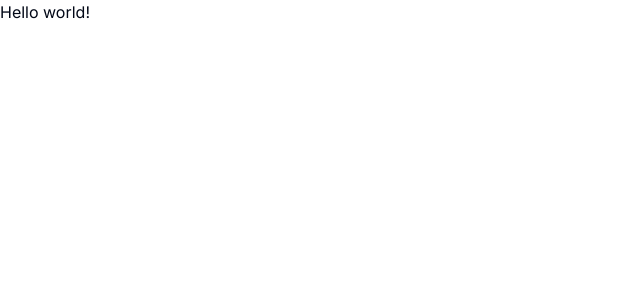
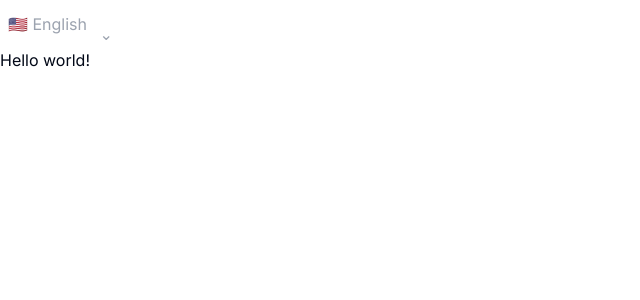
Before and after one commit to cfatrane/nextjs-boilerplate, a Next.js app: page /en in a window 1280 px wide. Shown: the top 300 px of the page, without its empty margins (0-640 px from the left). Built offline with nearby package versions, Linux system fonts and the light colour scheme.

Commit message:
add swith lang

```diff
--- a/messages/en.json
+++ b/messages/en.json
@@ -1,5 +1,9 @@
 {
   "Index": {
     "title": "Hello world!"
+  },
+  "LocaleSwitcher": {
+    "label": "Change language",
+    "locale": "{locale, select, fr {🇫🇷 Français} en {🇺🇸 English} other {Unknown}}"
   }
 }
--- a/messages/fr.json
+++ b/messages/fr.json
@@ -1,5 +1,9 @@
 {
   "Index": {
     "title": "Salut le monde!"
+  },
+  "LocaleSwitcher": {
+    "label": "Changer langue",
+    "locale": "{locale, select, fr {🇫🇷 Français} en {🇺🇸 English} other {Unknown}}"
   }
 }
--- a/src/app/[locale]/page.tsx
+++ b/src/app/[locale]/page.tsx
@@ -1,6 +1,14 @@
 import { useTranslations } from 'next-intl';
+
+import LocaleSwitcher from '@/components/LocaleSwitcher';
 
 export default function Index() {
   const t = useTranslations('Index');
-  return <h1>{t('title')}</h1>;
+  return (
+    <div>
+      <LocaleSwitcher />
+
+      <h1>{t('title')}</h1>
+    </div>
+  );
 }
--- /dev/null
+++ b/src/components/LocaleSwitcher/index.tsx
@@ -0,0 +1,21 @@
+import { useLocale, useTranslations } from 'next-intl';
+
+import LocaleSwitcherSelect from '@/components/LocaleSwitcherSelect';
+
+import { locales } from '../../config';
+
+export default function LocaleSwitcher() {
+  const t = useTranslations('LocaleSwitcher');
+  const locale = useLocale();
+
+  console.log('locale', locale);
+  return (
+    <LocaleSwitcherSelect defaultValue={locale} label={t('label')}>
+      {locales.map((cur) => (
+        <option key={cur} value={cur}>
+          {t('locale', { locale: cur })}
+        </option>
+      ))}
+    </LocaleSwitcherSelect>
+  );
+}
--- /dev/null
+++ b/src/components/LocaleSwitcherSelect/index.tsx
@@ -0,0 +1,58 @@
+'use client';
+
+import { ChangeEvent, ReactNode, useTransition } from 'react';
+
+import clsx from 'clsx';
+import { useParams } from 'next/navigation';
+
+import { useRouter, usePathname } from '../../navigation';
+
+type Props = {
+  children: ReactNode;
+  defaultValue: string;
+  label: string;
+};
+
+export default function LocaleSwitcherSelect({
+  children,
+  defaultValue,
+  label,
+}: Props) {
+  const router = useRouter();
+  const [isPending, startTransition] = useTransition();
+  const pathname = usePathname();
+  const params = useParams();
+
+  function onSelectChange(event: ChangeEvent<HTMLSelectElement>) {
+    const nextLocale = event.target.value;
+    startTransition(() => {
+      router.replace(
+        // @ts-expect-error -- TypeScript will validate that only known `params`
+        // are used in combination with a given `pathname`. Since the two will
+        // always match for the current route, we can skip runtime checks.
+        { pathname, params },
+        { locale: nextLocale },
+      );
+    });
+  }
+
+  return (
+    <label
+      className={clsx(
+        'relative text-gray-400',
+        isPending && 'transition-opacity [&:disabled]:opacity-30',
+      )}>
+      <p className="sr-only">{label}</p>
+
+      <select
+        className="inline-flex appearance-none bg-transparent py-3 pl-2 pr-6"
+        defaultValue={defaultValue}
+        disabled={isPending}
+        onChange={onSelectChange}>
+        {children}
+      </select>
+
+      <span className="pointer-events-none absolute right-2 top-[8px]">⌄</span>
+    </label>
+  );
+}
--- /dev/null
+++ b/src/config.ts
@@ -0,0 +1,16 @@
+import { Pathnames } from 'next-intl/navigation';
+
+export const locales = ['en', 'fr'] as const;
+
+export const pathnames = {
+  '/': '/',
+  '/pathnames': {
+    en: '/pathnames',
+    fr: '/pfadnamen',
+  },
+} satisfies Pathnames<typeof locales>;
+
+// Use the default: `always`
+export const localePrefix = undefined;
+
+export type AppPathnames = keyof typeof pathnames;
--- /dev/null
+++ b/src/navigation.ts
@@ -0,0 +1,10 @@
+import { createLocalizedPathnamesNavigation } from 'next-intl/navigation';
+
+import { locales, pathnames, localePrefix } from './config';
+
+export const { Link, redirect, usePathname, useRouter } =
+  createLocalizedPathnamesNavigation({
+    locales,
+    pathnames,
+    localePrefix,
+  });
```
Also changed, not shown: .eslintrc.json.
